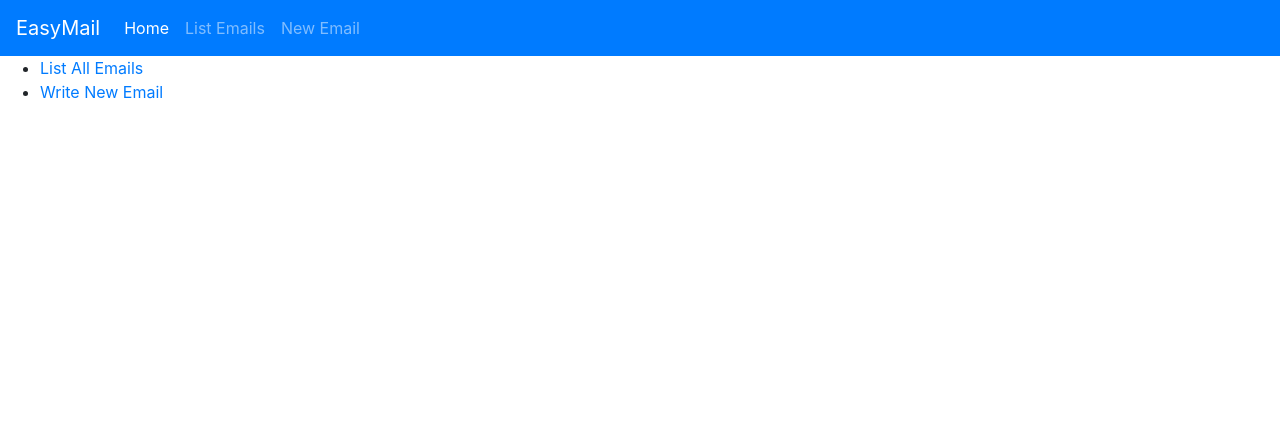
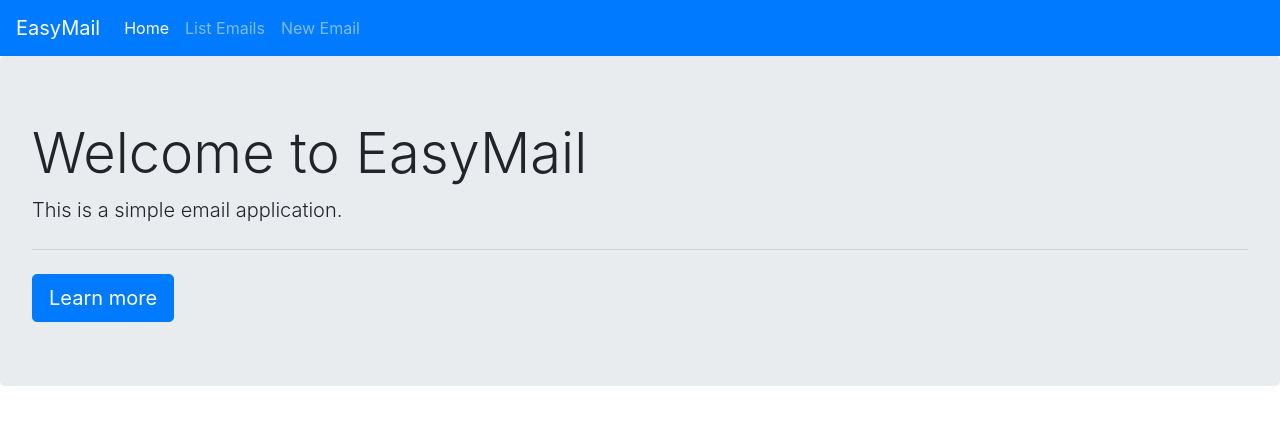
Before and after one commit to fesb-distributed-systems-2023/pkaselj-lab-08, a plain HTML site: page index.html in a window 1280 px wide. Drawn offline with nearby package versions, Linux system fonts and the light colour scheme.

Commit message:
Added welcome screen. Fixed navbar.

```diff
--- a/index.html
+++ b/index.html
@@ -6,7 +6,7 @@
     </head>
     <body>
         <nav class="navbar navbar-dark bg-primary navbar-expand-lg">
-            <a class="navbar-brand" href="#">EasyMail</a>
+            <a class="navbar-brand" href="/index.html">EasyMail</a>
             <button class="navbar-toggler" type="button" data-toggle="collapse" data-target="#navbarSupportedContent" aria-controls="navbarSupportedContent" aria-expanded="false" aria-label="Toggle navigation">
               <span class="navbar-toggler-icon"></span>
             </button>
@@ -25,12 +25,12 @@
             </div>
         </nav>
 
-        <div>
-            <ul>
-                <li> <a href="/list-all-emails.html">List All Emails</a> </li>
-                <li> <a href="/write-new-email.html">Write New Email</a> </li>
-            </ul>
-        </div>
+        <div class="jumbotron">
+            <h1 class="display-4">Welcome to EasyMail</h1>
+            <p class="lead">This is a simple email application.</p>
+            <hr class="my-4">
+            <a class="btn btn-primary btn-lg" href="https://github.com/fesb-distributed-systems-2023/pkaselj-lab-08" role="button">Learn more</a>
+          </div>
 
     <script src="https://cdn.jsdelivr.net/npm/jquery@3.5.1/dist/jquery.slim.min.js" integrity="sha384-DfXdz2htPH0lsSSs5nCTpuj/zy4C+OGpamoFVy38MVBnE+IbbVYUew+OrCXaRkfj" crossorigin="anonymous"></script>
     <script src="https://cdn.jsdelivr.net/npm/bootstrap@4.6.2/dist/js/bootstrap.bundle.min.js" integrity="sha384-Fy6S3B9q64WdZWQUiU+q4/2Lc9npb8tCaSX9FK7E8HnRr0Jz8D6OP9dO5Vg3Q9ct" crossorigin="anonymous"></script>
```
Also changed, not shown: list-all-emails.html (+1 -1 lines), write-new-email.html (+1 -1 lines).
